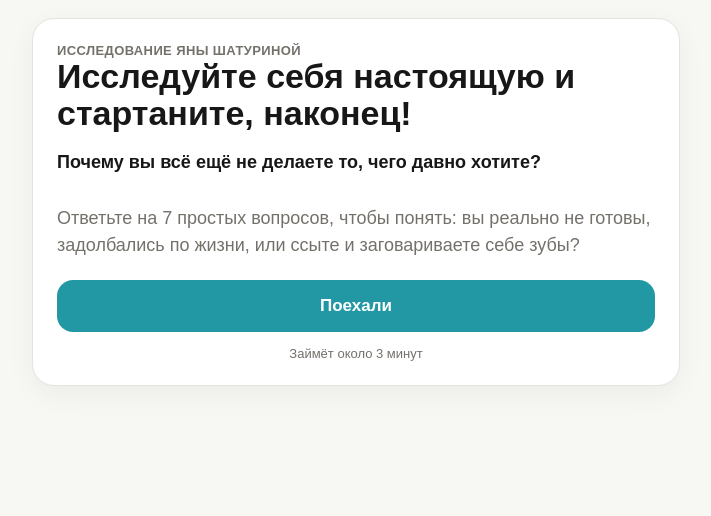
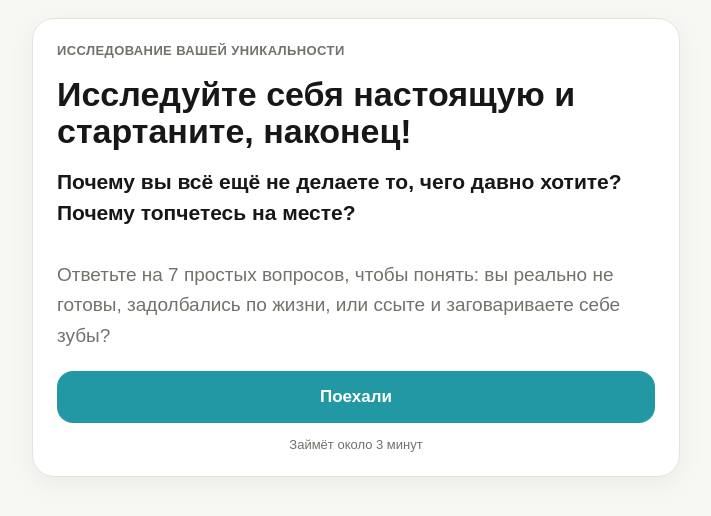
Before and after one commit to levshaturin-commits/yana-miniapp, a plain HTML site: page index.html in a window 1280 px wide. Shown: the whole page, without its empty margins (284-995 px from the left). Drawn offline with Linux system fonts and the light colour scheme.

Commit message:
Add files via upload

```diff
--- a/index.html
+++ b/index.html
@@ -18,7 +18,7 @@
     .card{background:var(--tg-theme-secondary-bg-color,var(--card));border:1px solid var(--line);border-radius:22px;padding:24px;box-shadow:0 8px 28px rgba(0,0,0,.05)}
     h1,h2{margin:0 0 16px;line-height:1.1} h1{font-size:34px} h2{font-size:27px}
     p{font-size:17px;line-height:1.55;margin:0 0 15px}
-    .lead{font-size:18px;color:var(--muted)} .lead strong{color:var(--text)}
+    .lead{font-size:19px;color:var(--muted);line-height:1.6}.lead strong{color:var(--text);font-size:21px;line-height:1.4}.start-brand{margin-bottom:18px}.result-kicker{font-size:14px;font-weight:700;letter-spacing:.04em;text-transform:uppercase;color:var(--muted);margin-bottom:18px}
     .answers{display:grid;gap:11px;margin-top:22px}
     .answer,.primary,.secondary{width:100%;border-radius:16px;padding:16px 17px;cursor:pointer;transition:.15s ease}
     .answer{border:1px solid transparent;background:var(--accent-soft);color:var(--text);text-align:left;font-size:16px;line-height:1.35}
@@ -33,15 +33,15 @@
 <body>
 <main class="app">
   <section id="start" class="card fade">
-    <div class="brand">Исследование Яны Шатуриной</div>
+    <div class="brand start-brand">Исследование вашей уникальности</div>
     <h1>Исследуйте себя настоящую и стартаните, наконец!</h1>
-    <p class="lead"><strong>Почему вы всё ещё не делаете то, чего давно хотите?</strong><br><br>Ответьте на 7 простых вопросов, чтобы понять: вы реально не готовы, задолбались по жизни, или ссыте и заговариваете себе зубы?</p>
+    <p class="lead"><strong>Почему вы всё ещё не делаете то, чего давно хотите?<br>Почему топчетесь на месте?</strong><br><br>Ответьте на 7 простых вопросов, чтобы понять: вы реально не готовы, задолбались по жизни, или ссыте и заговариваете себе зубы?</p>
     <button class="primary" id="startBtn">Поехали</button>
     <div class="note">Займёт около 3 минут</div>
   </section>
 
   <section id="quiz" class="hidden">
-    <div class="top"><div class="brand">Исследование</div><div id="progressLabel" class="progress-label"></div></div>
+    <div class="top"><div class="brand">Yana_Shaturina</div><div id="progressLabel" class="progress-label"></div></div>
     <div class="progress"><div id="progressBar"></div></div>
     <div class="card fade" id="questionCard">
       <h2 id="questionTitle"></h2>
@@ -50,6 +50,7 @@
   </section>
 
   <section id="result" class="card hidden fade">
+    <div class="result-kicker">Результат</div>
     <h2 id="resultTitle"></h2>
     <div id="resultText"></div>
     <button class="primary" id="detailsBtn">Вернуться в канал и подписаться</button>
```
